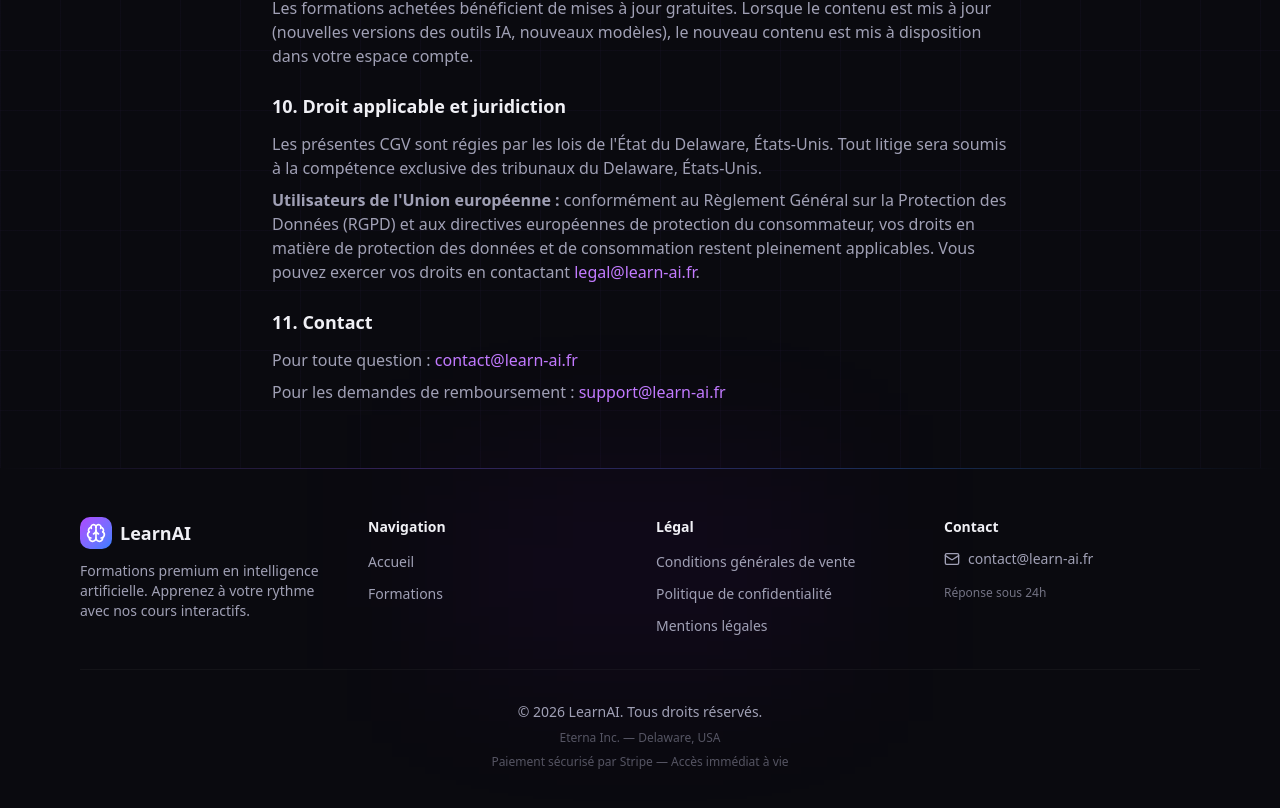
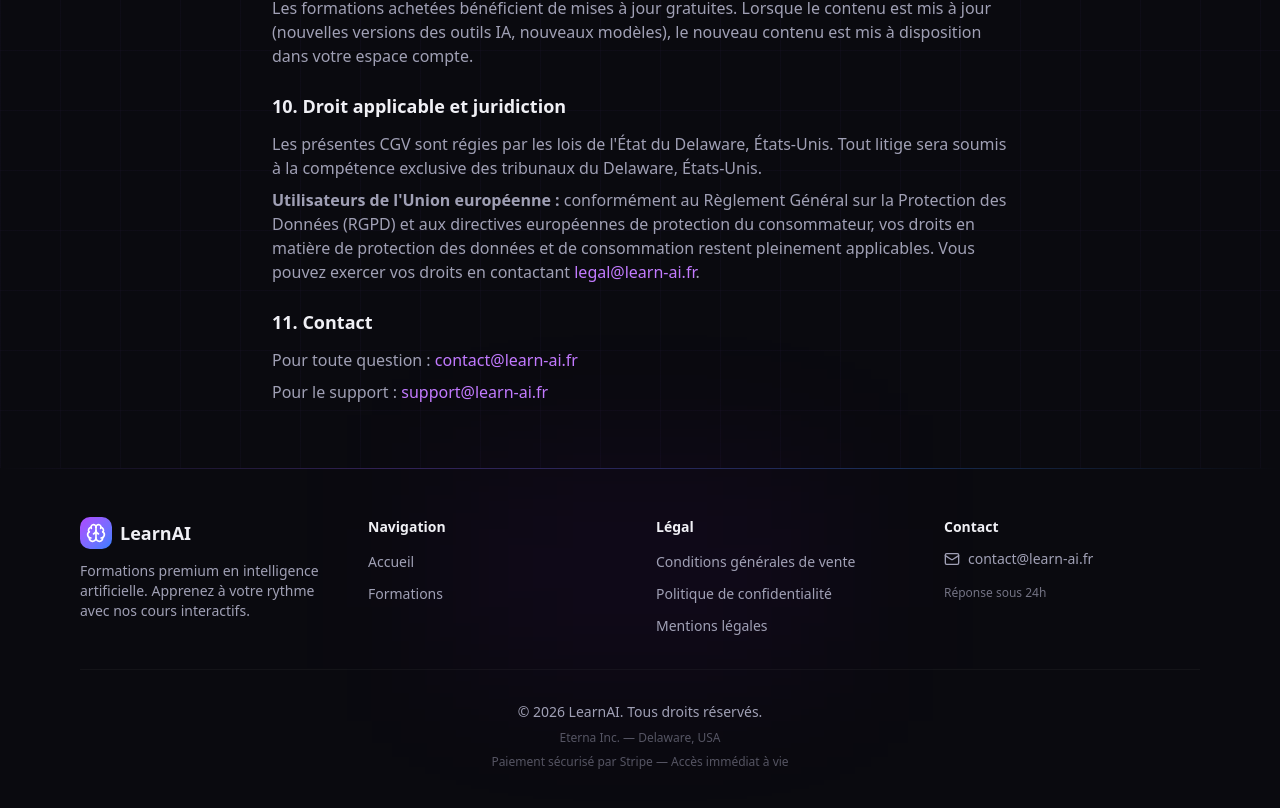
Before and after one commit to Lisu-max/learnai, a Next.js app: page /cgv in a window 1280 px wide. Shown: the part 1275-2083 px from the top of the page. Built offline with nearby package versions, Linux system fonts and the light colour scheme; no server answers.

Commit message:
fix: remove remaining refund references from CGV

```diff
--- a/src/app/cgv/page.tsx
+++ b/src/app/cgv/page.tsx
@@ -140,7 +140,7 @@ export default function CGVPage() {
                 </a>
               </p>
               <p className="mt-2">
-                Pour les demandes de remboursement :{" "}
+                Pour le support :{" "}
                 <a href={`mailto:${siteConfig.emails.support}`} className="text-purple-400 hover:text-purple-300">
                   {siteConfig.emails.support}
                 </a>
@@ -251,7 +251,7 @@ export default function CGVPage() {
                 </a>
               </p>
               <p className="mt-2">
-                For refund requests:{" "}
+                For support:{" "}
                 <a href={`mailto:${siteConfig.emails.support}`} className="text-purple-400 hover:text-purple-300">
                   {siteConfig.emails.support}
                 </a>
```
